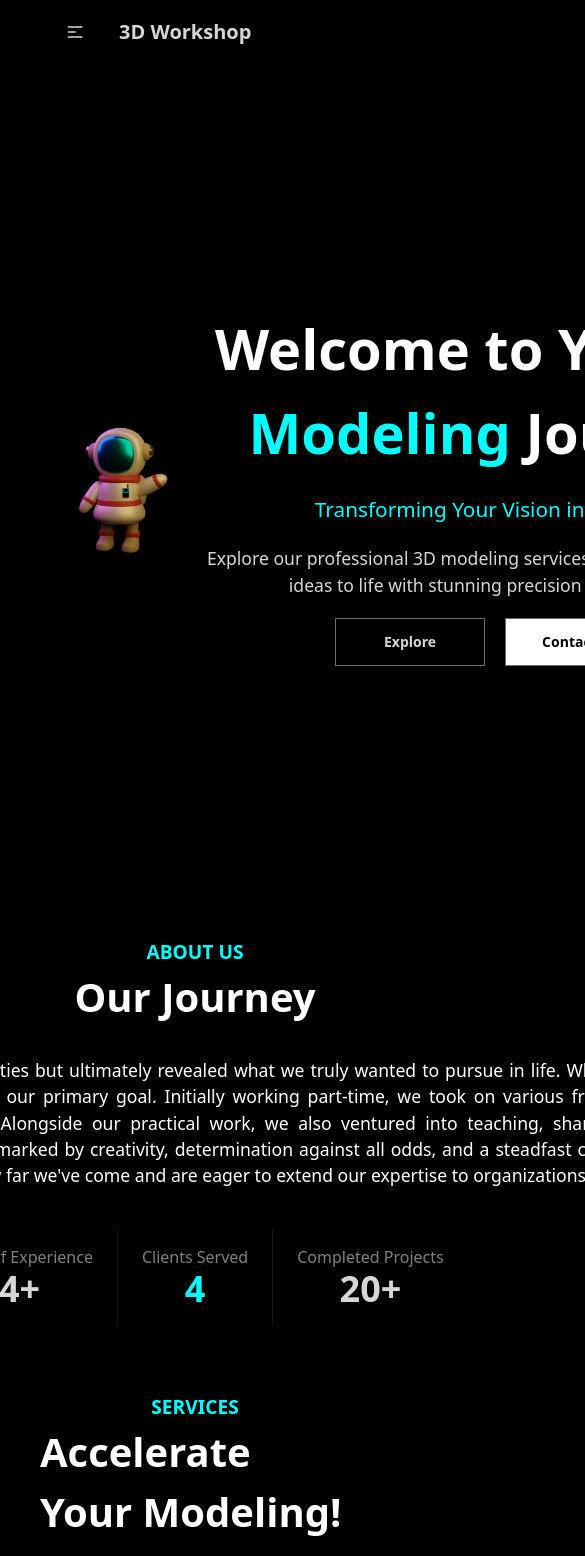
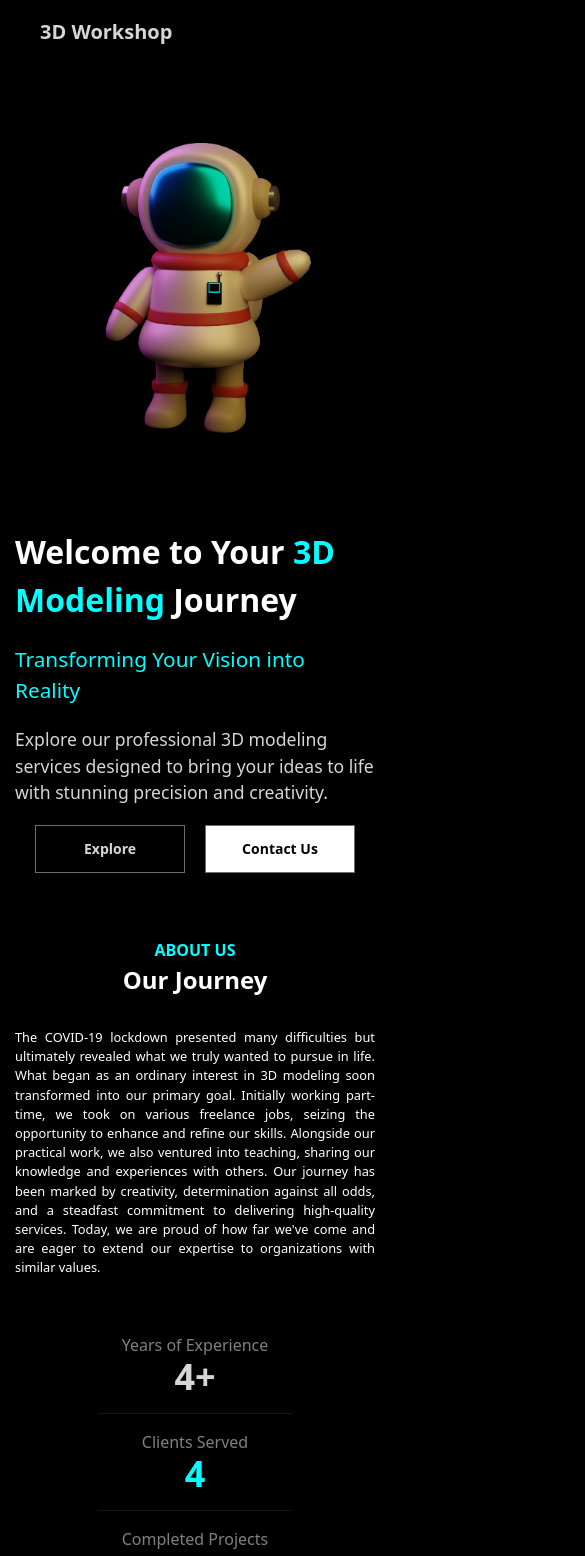
Before and after one commit to SandeepJoshi111/3dworkshop, a React (Vite) app: page / in a window 390 px wide. Shown: the top 1556 px of the page, 585 px wide, since content can reach past the window. Built offline with nearby package versions, Linux system fonts and the light colour scheme.

Commit message:
responsive design

```diff
--- a/src/components/Navbar.jsx
+++ b/src/components/Navbar.jsx
@@ -4,7 +4,7 @@ const Navbar = () => {
   return (
     <div className="navbar bg-base-100">
       <div className="navbar-start">
-        <div className="dropdown">
+        {/* <div className="dropdown">
           <div tabIndex={0} role="button" className="btn btn-ghost lg:hidden">
             <svg
               xmlns="http://www.w3.org/2000/svg"
@@ -21,7 +21,7 @@ const Navbar = () => {
               />
             </svg>
           </div>
-        </div>
+        </div> */}
         <a className="btn btn-ghost text-xl">3D Workshop</a>
       </div>
       <div className="navbar-end hidden lg:flex">
--- a/src/components/Statistics.jsx
+++ b/src/components/Statistics.jsx
@@ -2,7 +2,7 @@ import React from "react";
 
 const Statistics = () => {
   return (
-    <div className="stats shadow">
+    <div className=" stats stats-vertical lg:stats-horizontal shadow">
       <div className="stat place-items-center">
         <div className="stat-title">Years of Experience</div>
         <div className="stat-value">4+</div>
--- a/src/components/Title.jsx
+++ b/src/components/Title.jsx
@@ -2,9 +2,11 @@ import React from "react";
 
 const Title = ({ title, subtitle }) => {
   return (
-    <div className="flex justify-center flex-col items-center my-[30px]">
-      <p className="text-primary text-[1.2rem] font-semibold">{title}</p>
-      <p className="text-[2.5rem] text-textPrimary font-extrabold">
+    <div className="flex  flex-col items-center text-center my-[30px]">
+      <p className="text-primary text-[1rem] lg:text-[1.2rem] font-semibold">
+        {title}
+      </p>
+      <p className="text-[1.5rem] lg:text-[2.5rem] text-textPrimary font-extrabold">
         {subtitle}
       </p>
     </div>
--- a/src/index.css
+++ b/src/index.css
@@ -3,5 +3,17 @@
 @tailwind utilities;
 
 body {
-  margin: 0px 40px;
+  margin: 0px 60px;
 }
+/* Adjust margins for smaller screens */
+@media (max-width: 1200px) {
+  body {
+    margin: 0px 30px; /* Smaller margin for medium screens */
+  }
+}
+
+@media (max-width: 768px) {
+  body {
+    margin: 0px 15px; /* Smaller margin for mobile screens */
+  }
+}
--- a/src/pages/Aboutpage.jsx
+++ b/src/pages/Aboutpage.jsx
@@ -6,7 +6,7 @@ const Aboutpage = () => {
   return (
     <div className="w-full flex items-center flex-col">
       <Title title={"ABOUT US "} subtitle={"Our Journey"} />
-      <div className="text-textPrimary w-[1200px]  text-justify text-[1.1rem] mb-10">
+      <div className="text-textPrimary w-[full]  text-justify text-[0.8rem] lg:text-[1.1rem] mb-10">
         <p>
           The COVID-19 lockdown presented many difficulties but ultimately
           revealed what we truly wanted to pursue in life. What began as an
--- a/src/pages/Homepage.jsx
+++ b/src/pages/Homepage.jsx
@@ -4,16 +4,16 @@ import Button from "../components/Button";
 
 const Homepage = () => {
   return (
-    <div className="grid grid-cols-2 items-center h-[100vh]">
+    <div className="grid grid-cols-1 items-center h-[100vh] lg:grid-cols-2">
       <div className="">
         {" "}
         <img
           src="/images/astronaut-modified-removebg-preview.png"
-          className="w-[600px]"
+          className="sm:w-[200px] md:w-[400px] lg:w-[600px]"
         ></img>
       </div>
-      <div className=" w-[600px] text-center flex flex-col gap-5">
-        <p className="text-[3.5rem] font-extrabold text-textPrimary">
+      <div className=" lg:w-[600px] flex flex-col gap-5 justify-center">
+        <p className="text-[2rem] lg:text-[3.5rem] font-extrabold text-textPrimary">
           Welcome to Your <span className="text-primary">3D Modeling</span>{" "}
           Journey
         </p>
--- a/src/pages/Servicepage.jsx
+++ b/src/pages/Servicepage.jsx
@@ -7,7 +7,7 @@ const Servicepage = () => {
     <div className="flex flex-col justify-center items-center min-h-screen">
       <Title title="SERVICES" subtitle="Accelerate Your Modeling!" />
 
-      <div className="grid grid-cols-3 gap-5 w-[1200px] ">
+      <div className="grid grid-cols-1 md:grid-cols-2  lg:grid-cols-3 gap-5 w-[full] ">
         {services.map((service) => (
           <Card
             key={service.id} // Ensure each card has a unique key
```
